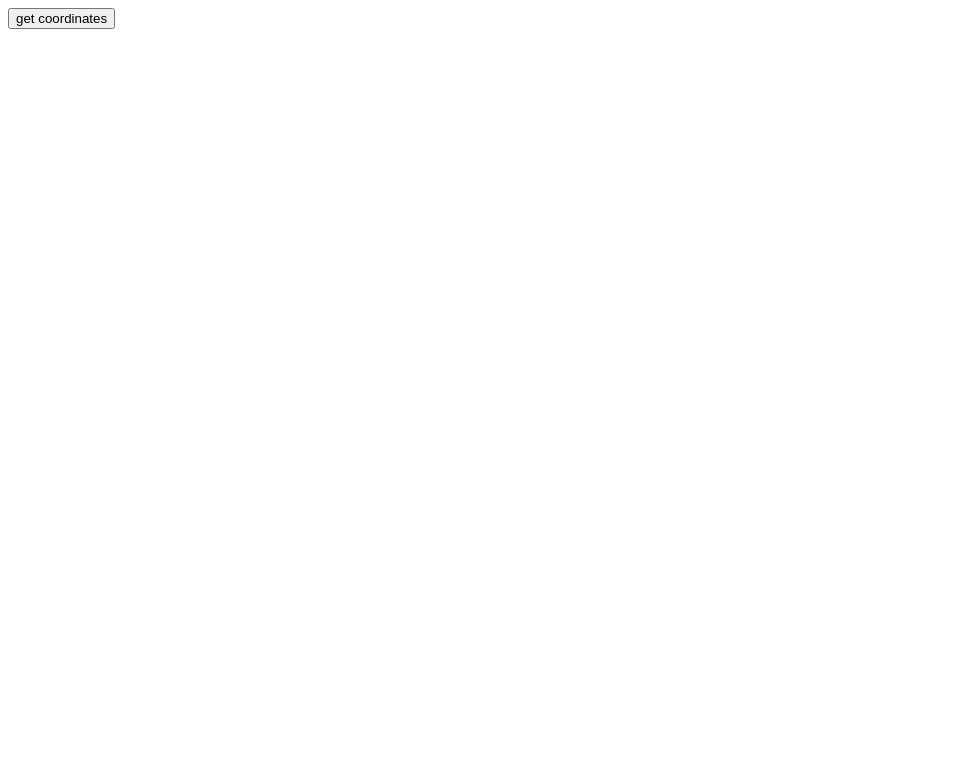
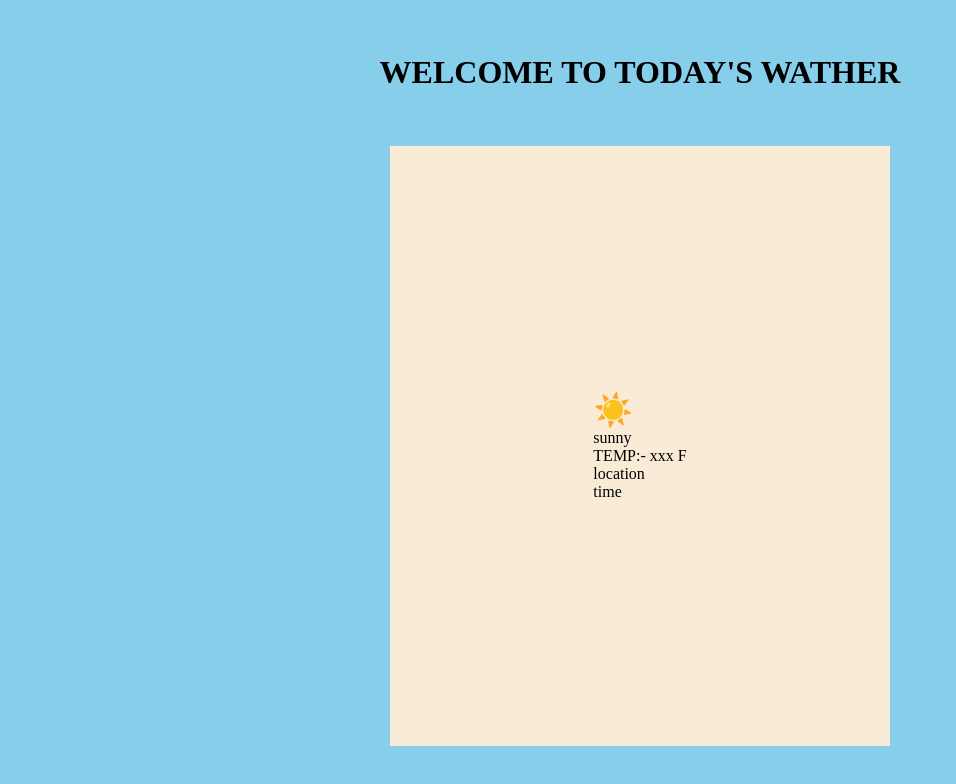
Before and after one commit to AdarshNetha/weather-app, a website: page index.html in a window 1280 px wide. Shown: the whole page, without its empty margins (0-956 px from the left). Drawn offline with Linux system fonts and the light colour scheme.

Commit message:
added some code

```diff
--- a/index.html
+++ b/index.html
@@ -4,9 +4,27 @@
     <meta charset="UTF-8">
     <meta name="viewport" content="width=device-width, initial-scale=1.0">
     <title>weather app</title>
+    <link rel="stylesheet" href="style.css">
+    <link rel="stylesheet" href="https://cdnjs.cloudflare.com/ajax/libs/font-awesome/7.0.1/css/all.min.css" integrity="sha512-2SwdPD6INVrV/lHTZbO2nodKhrnDdJK9/kg2XD1r9uGqPo1cUbujc+IYdlYdEErWNu69gVcYgdxlmVmzTWnetw==" crossorigin="anonymous" referrerpolicy="no-referrer" />
 </head>
 <body>
-    <button onclick="getloc()">get coordinates</button>
+  <main>
+    <head>
+      <h1>WELCOME TO TODAY'S WATHER</h1>
+
+    </head>
+    <div id="box">
+
+      <div>
+        <h1 id="emoji">☀️</h1>
+        <p id="type">sunny</p>
+        <p id="temp">TEMP:- xxx F</p>
+        <p id="loc">location</p>
+        <p id="time">time</p>
+
+      </div>
+    </div>
+  </main>
     <script src="./index.js"></script>
 </body>
 </html>
--- a/index.js
+++ b/index.js
@@ -1,18 +1,17 @@
 let lat=null;
 let long=null;
+let apikey="6a8226f8301c98110488271aae60cde4"
 
 let getloc=()=>{
     navigator.geolocation.getCurrentPosition((position)=>{
         lat=position.coords.latitude
         long=position.coords.longitude;
-            console.log(lat);
-    console.log(long);
 
+    weather();
     })
-
-
-
 }
+getloc();
 let weather=async()=>{
-    let api=fetch(``)
+  let api=await fetch(`https://api.openweathermap.org/data/2.5/weather?lat=${lat}&lon=${long}&appid=${apikey}`)
+  console.log(await api.json());
 }
--- /dev/null
+++ b/style.css
@@ -0,0 +1,33 @@
+*{
+    margin: 0;
+    box-sizing: border-box;
+}
+main{
+    height: 100vh;
+    width: 100vw;
+    background-color: skyblue;
+    display: flex;
+    justify-content: space-evenly;
+    align-items: center;
+    flex-direction: column;
+}
+#box{
+    height: 600px;
+    width: 500px;
+    background-color: antiquewhite;
+    display: flex;
+    justify-content: center;
+    align-items: center;
+    flex-direction: column;
+}
+
+@media(min-width:200px) and (max-width:800px)
+{
+    #box{
+        height: 400px;
+        width: 70%;
+    }
+    h1{
+        font-size: 18px;
+    }
+}
```
